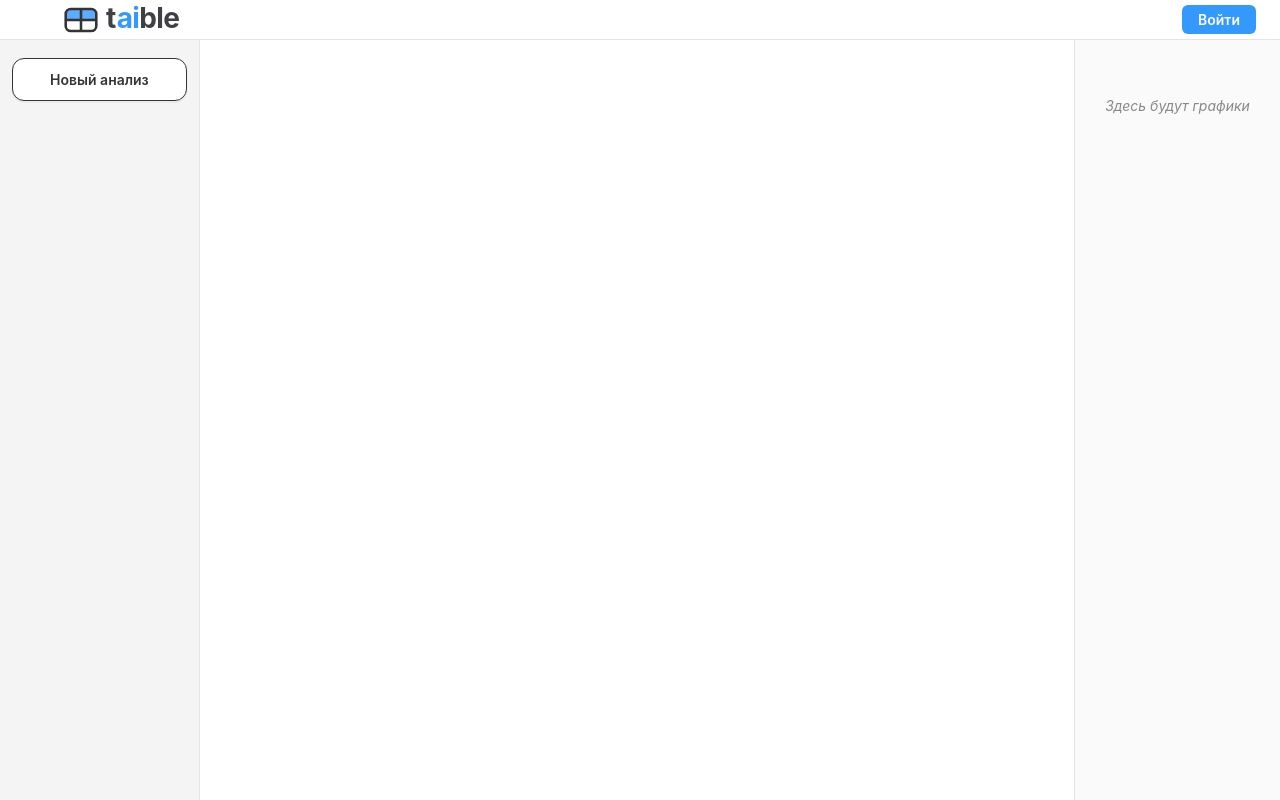
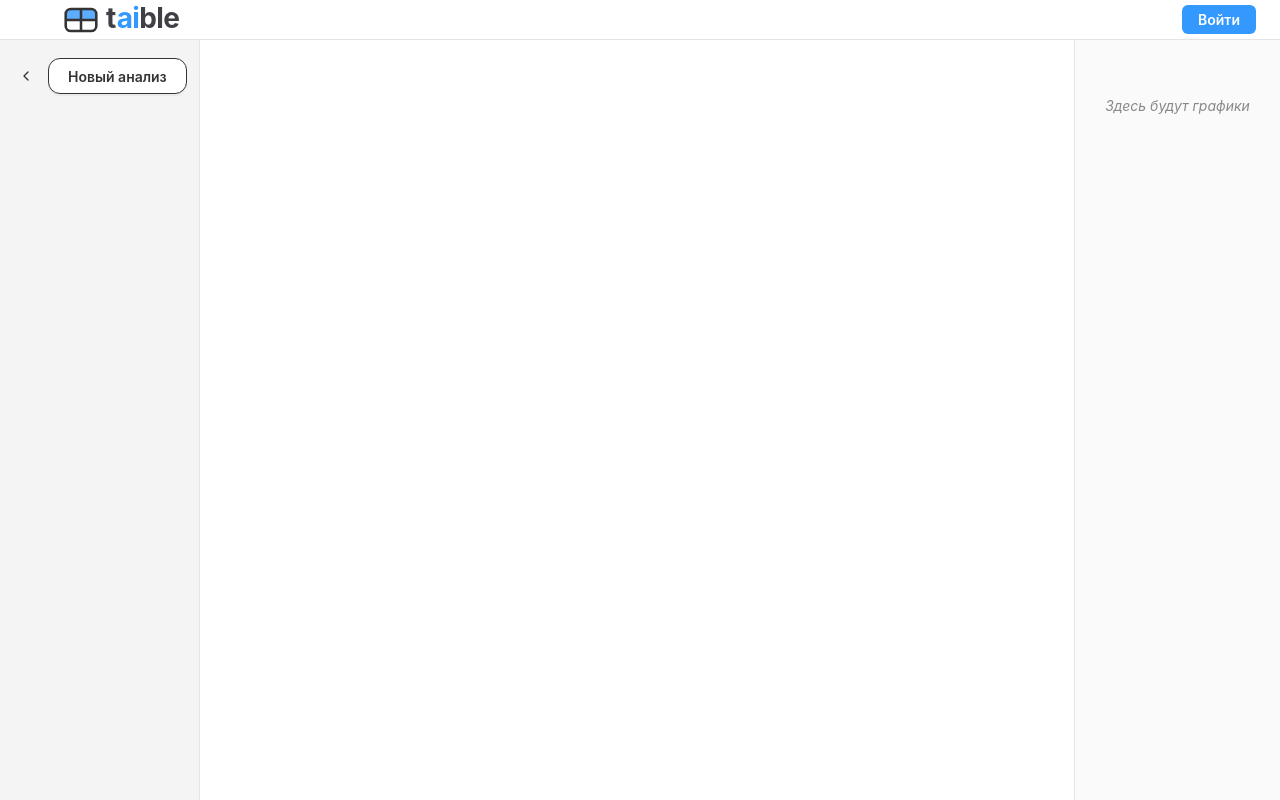
Before and after one commit to lowestate/ai_analyst_frontend, a React (Create React App) app: page / in a window 1280 px wide. Built offline with nearby package versions, Linux system fonts and the light colour scheme.

Commit message:
collapsible chat history

```diff
--- a/src/App.tsx
+++ b/src/App.tsx
@@ -22,6 +22,7 @@ function MainLayout() {
     const [messages, setMessages] = useState<Message[]>([]);
     const [input, setInput] = useState('');
     const [loading, setLoading] = useState(false);
+    const [isSidebarHidden, setIsSidebarHidden] = useState(false);
     const [selectedChart, setSelectedChart] = useState<ChartData | null>(null);
     const [localDataPool, setLocalDataPool] = useState<any[]>([]);
     const [dbSchema, setDbSchema] = useState<any | null>(null);
@@ -66,6 +67,25 @@ function MainLayout() {
         else setLoadingIndex(0);
         return () => clearInterval(interval);
     }, [loading]);
+
+    // Trigger window resize events during the sidebar hide/show transition (0.3s)
+    // This allows Plotly charts to dynamically adjust their width
+    useEffect(() => {
+        let isCancelled = false;
+        const start = Date.now();
+        const duration = 350;
+
+        const animateResize = () => {
+            if (isCancelled) return;
+            window.dispatchEvent(new Event('resize'));
+            if (Date.now() - start < duration) {
+                requestAnimationFrame(animateResize);
+            }
+        };
+        requestAnimationFrame(animateResize);
+
+        return () => { isCancelled = true; };
+    }, [isSidebarHidden]);
 
     useEffect(() => {
         const fetchSessions = async () => {
@@ -407,13 +427,15 @@ function MainLayout() {
                     onOpenProfile={() => setCurrentView('profile')}
                 />
                 {currentView === 'chat' ? (
-                    <div className="app-layout">
+                    <div className={`app-layout ${isSidebarHidden ? 'sidebar-hidden' : ''}`}>
                         <LeftSidebar
                             sessions={sessions}
                             activeChat={activeChat}
                             onSelectChat={handleSelectChat}
                             onOpenUploadModal={() => setIsUploadModalOpen(true)}
                             onDeleteChat={handleDeleteChat}
+                            isSidebarHidden={isSidebarHidden}
+                            onToggleSidebar={() => setIsSidebarHidden(prev => !prev)}
                         />
 
                         <ChatArea
--- a/src/components/LeftSidebar.tsx
+++ b/src/components/LeftSidebar.tsx
@@ -8,6 +8,8 @@ interface SidebarProps {
     onSelectChat: (id: string) => void;
     onOpenUploadModal: () => void;
     onDeleteChat: (id: string) => void;
+    isSidebarHidden: boolean;
+    onToggleSidebar: () => void;
 }
 
 export const LeftSidebar: React.FC<SidebarProps> = ({
@@ -15,7 +17,9 @@ export const LeftSidebar: React.FC<SidebarProps> = ({
     activeChat,
     onSelectChat,
     onOpenUploadModal,
-    onDeleteChat
+    onDeleteChat,
+    isSidebarHidden,
+    onToggleSidebar
 }) => {
     const displaySessions = [...sessions].reverse();
 
@@ -96,12 +100,21 @@ export const LeftSidebar: React.FC<SidebarProps> = ({
 
     return (
         <div className="col-left">
+            <div style={{ display: 'flex', flexDirection: 'row', gap: isSidebarHidden ? '4px' : '8px', marginBottom: '24px', alignItems: 'center', justifyContent: isSidebarHidden ? 'center' : 'flex-start' }}>
+                <button onClick={onToggleSidebar} className="sidebar-toggle-btn" title={isSidebarHidden ? 'Показать меню' : 'Скрыть меню'}>
+                    {isSidebarHidden ? (
+                        <svg width="16" height="16" viewBox="0 0 24 24" fill="none" stroke="currentColor" strokeWidth="2" strokeLinecap="round" strokeLinejoin="round"><path d="m9 18 6-6-6-6" /></svg>
+                    ) : (
+                        <svg width="16" height="16" viewBox="0 0 24 24" fill="none" stroke="currentColor" strokeWidth="2" strokeLinecap="round" strokeLinejoin="round"><path d="m15 18-6-6 6-6" /></svg>
+                    )}
+                </button>
                 <button
                     className="btn-upload"
                     onClick={onOpenUploadModal}
                 >
-                Новый анализ
+                    {isSidebarHidden ? '+' : 'Новый анализ'}
                 </button>
+            </div>
 
             <div
                 className="chat-list"
@@ -121,8 +134,7 @@ export const LeftSidebar: React.FC<SidebarProps> = ({
                             }}
                         >
                             <div
-                                className={`chat-item ${
-                                    isActive && !isDeletingThis ? 'active' : ''
+                                className={`chat-item ${isActive && !isDeletingThis ? 'active' : ''
                                     }`}
                                 onClick={() => {
                                     if (!isDeletingThis) {
--- a/src/globasStyles.tsx
+++ b/src/globasStyles.tsx
@@ -35,13 +35,18 @@ export const COLORS = {
     overlay50: 'rgba(0,0,0,0.6)'
 };
 
-const COLUMN_DISIVISION_PARTS = {
-    left: 1,
-    middle: 5,
-    right: 1
-}
+export const GLOBAL_STYLES = `
+    :root {
+        --col-left-flex: 5;
+        --col-center-flex: 25;
+        --col-right-flex: 5;
+    }
+    .app-layout.sidebar-hidden {
+        --col-left-flex: 3;
+        --col-center-flex: 54;
+        --col-right-flex: 12;
+    }
 
-export const GLOBAL_STYLES = `
     * { box-sizing: border-box; margin: 0; padding: 0; font-family: -apple-system, BlinkMacSystemFont, 'Segoe UI', Roboto, Helvetica, Arial, sans-serif; }
     body { overflow: hidden; background-color: ${COLORS.gray50}; color: ${COLORS.dark}; }
 
@@ -66,11 +71,20 @@ export const GLOBAL_STYLES = `
     .btn-login-header:hover { opacity: 0.9; }
 
     /* --- ЛЕВАЯ КОЛОНКА --- */
-    .col-left { flex: ${COLUMN_DISIVISION_PARTS.left}; background: ${COLORS.gray100}; border-right: 1px solid ${COLORS.gray200}; display: flex; flex-direction: column; padding: 18px 12px; overflow-y: hidden; }
-    .btn-upload { display: block; text-align: center; background: ${COLORS.white}; border: 1.5px solid ${COLORS.dark}; color: ${COLORS.dark}; border-radius: 12px; padding: 12px; cursor: pointer; font-weight: 600; font-size: 14px; margin-bottom: 24px; transition: all 0.2s ease; box-shadow: 0 2px 0 ${COLORS.shadowLight05}; }
+    .col-left { flex: var(--col-left-flex); background: ${COLORS.gray100}; border-right: 1px solid ${COLORS.gray200}; display: flex; flex-direction: column; padding: 18px 12px; overflow-y: hidden; transition: flex 0.3s ease, padding 0.3s ease; }
+    .sidebar-hidden .col-left { padding: 18px 2px; }
+
+    .sidebar-toggle-btn { background: transparent; border: none; cursor: pointer; color: ${COLORS.dark}; display: flex; align-items: center; justify-content: center; padding: 6px; border-radius: 8px; transition: background 0.2s; flex-shrink: 0; }
+    .sidebar-hidden .sidebar-toggle-btn { padding: 0; width: 24px; height: 24px; }
+    .sidebar-toggle-btn:hover { background: ${COLORS.gray200}; }
+
+    .btn-upload { display: flex; align-items: center; justify-content: center; height: 36px; background: ${COLORS.white}; border: 1.5px solid ${COLORS.dark}; color: ${COLORS.dark}; border-radius: 12px; padding: 12px; cursor: pointer; font-weight: 600; font-size: 14px; transition: all 0.2s ease; box-shadow: 0 2px 0 ${COLORS.shadowLight05}; flex: 1; min-width: 0; white-space: nowrap; overflow: hidden; }
+    .sidebar-hidden .btn-upload { padding: 0; width: 24px; height: 24px; font-size: 18px; flex: none; border-radius: 6px; }
     .btn-upload:hover { background: ${COLORS.dark}; color: ${COLORS.white}; }
     .btn-upload:active { transform: translateY(2px); box-shadow: none; }
-    .chat-list { display: flex; flex-direction: column; gap: 8px; overflow-y: auto; padding-right: 2px; }
+
+    .sidebar-hidden .chat-list { opacity: 0; pointer-events: none; height: 0; margin: 0; padding: 0; }
+    .chat-list { display: flex; flex-direction: column; gap: 8px; overflow-y: auto; padding-right: 2px; transition: opacity 0.2s ease; opacity: 1; }
     .chat-list::-webkit-scrollbar { width: 6px; }
     .chat-list::-webkit-scrollbar-thumb { background: ${COLORS.gray300}; border-radius: 4px; }
     .chat-item { padding: 12px 12px; border-radius: 12px; cursor: pointer; border: 1px solid transparent; background: transparent; transition: all 0.2s ease; }
@@ -80,7 +94,7 @@ export const GLOBAL_STYLES = `
     .chat-item .dataset-name { font-size: 12px; color: ${COLORS.gray500}; display: block; white-space: nowrap; overflow: hidden; text-overflow: ellipsis; }
 
     /* --- ЦЕНТРАЛЬНАЯ КОЛОНКА --- */
-    .col-center { flex: ${COLUMN_DISIVISION_PARTS.middle}; display: flex; flex-direction: column; background: ${COLORS.white}; position: relative; min-width: 0; }
+    .col-center { flex: var(--col-center-flex); display: flex; flex-direction: column; background: ${COLORS.white}; position: relative; min-width: 0; transition: flex 0.3s ease; }
     .messages-wrapper { flex: 1; display: flex; flex-direction: column; background: ${COLORS.white}; overflow-y: auto; padding: 0 40px 32px 40px; scrollbar-width: thin; scrollbar-color: ${COLORS.gray300} transparent; position: relative; }
     .messages-wrapper::-webkit-scrollbar { width: 6px; display: block; }
     .messages-wrapper::-webkit-scrollbar-thumb { background-color: ${COLORS.gray200}; border-radius: 10px; }
@@ -135,7 +149,7 @@ export const GLOBAL_STYLES = `
     .sample-table tr:hover td { background: ${COLORS.gray50}; }
 
     /* --- ПРАВАЯ КОЛОНКА --- */
-    .col-right { flex: ${COLUMN_DISIVISION_PARTS.right}; background: ${COLORS.gray50}; border-left: 1px solid ${COLORS.gray200}; overflow-y: auto; display: flex; flex-direction: column; align-items: center; padding: 20px 0; gap: 20px; min-width: 0; }
+    .col-right { flex: var(--col-right-flex); background: ${COLORS.gray50}; border-left: 1px solid ${COLORS.gray200}; overflow-y: auto; display: flex; flex-direction: column; align-items: center; padding: 20px 0; gap: 20px; min-width: 0; transition: flex 0.3s ease; }
     .col-right::-webkit-scrollbar { width: 6px; }
     .col-right::-webkit-scrollbar-thumb { background: ${COLORS.gray300}; border-radius: 4px; }
     .chart-preview-box { width: 85%; aspect-ratio: 4/3; background: ${COLORS.white}; border: 1px solid ${COLORS.gray200}; border-radius: 12px; box-shadow: 0 2px 8px ${COLORS.shadowLight05}; cursor: pointer; transition: all 0.2s ease; display: flex; flex-direction: column; align-items: center; justify-content: center; padding: 24px; color: ${COLORS.gray600}; font-size: 13px; font-weight: 500; text-align: center; }
```
Lines whose indentation alone changed are shown as unchanged.
